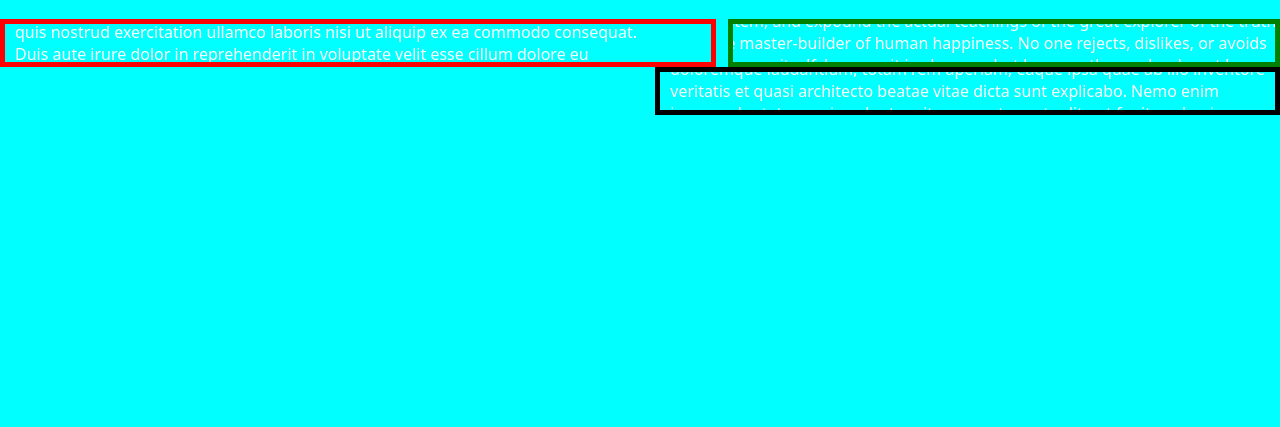
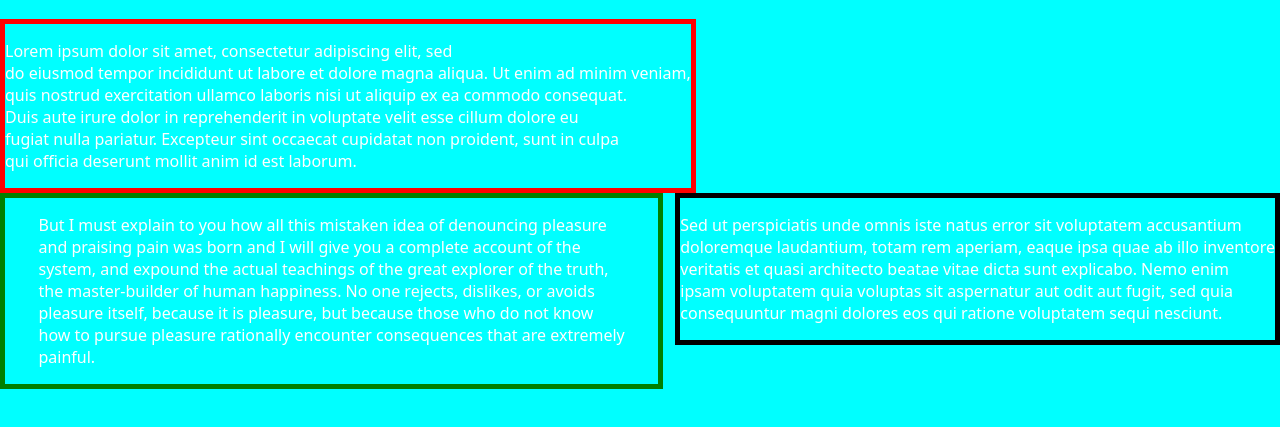
Before and after one commit to FvxkYqnxXD/ucg-align, a plain HTML site: page index.html in a window 1280 px wide. Shown: the part 67-494 px from the top of the page. Drawn offline with Linux system fonts and the light colour scheme.

Commit message:
edit css

```diff
--- a/css/styles.css
+++ b/css/styles.css
@@ -5,36 +5,31 @@ body {
     font-family: system-ui, -apple-system, "Segoe UI", Roboto, "Helvetica Neue", Arial;
 }
 
-.LeftAlign,
-.RightAlign,
-.CenterAlign {
-    box-sizing: border-box;
-    display: flex;
-    align-items: center;
-    justify-content: center;
-    padding: 6px 10px;
-    height: 48px;
-    min-width: 120px;
-    max-width: 100%;
-    overflow: hidden;
-    text-overflow: ellipsis;
-    white-space: nowrap;
-}
-
 .LeftAlign {
     border: 5px solid red;
     float: left;
     margin-right: 12px;
+    box-sizing: border-box;
+    display: flex;
+    justify-content: center;
+    align-items: center;
 }
 
 .RightAlign {
     border: 5px solid black;
     float: right;
     margin-left: 12px;
+    box-sizing: border-box;
+    display: flex;
+    justify-content: center;
+    align-items: center;
 }
 
 .CenterAlign {
     border: 5px solid green;
     margin: 12px auto;
     display: flex;
+    float: center;
+    justify-content: center;
+    align-items: center;
 }
```
